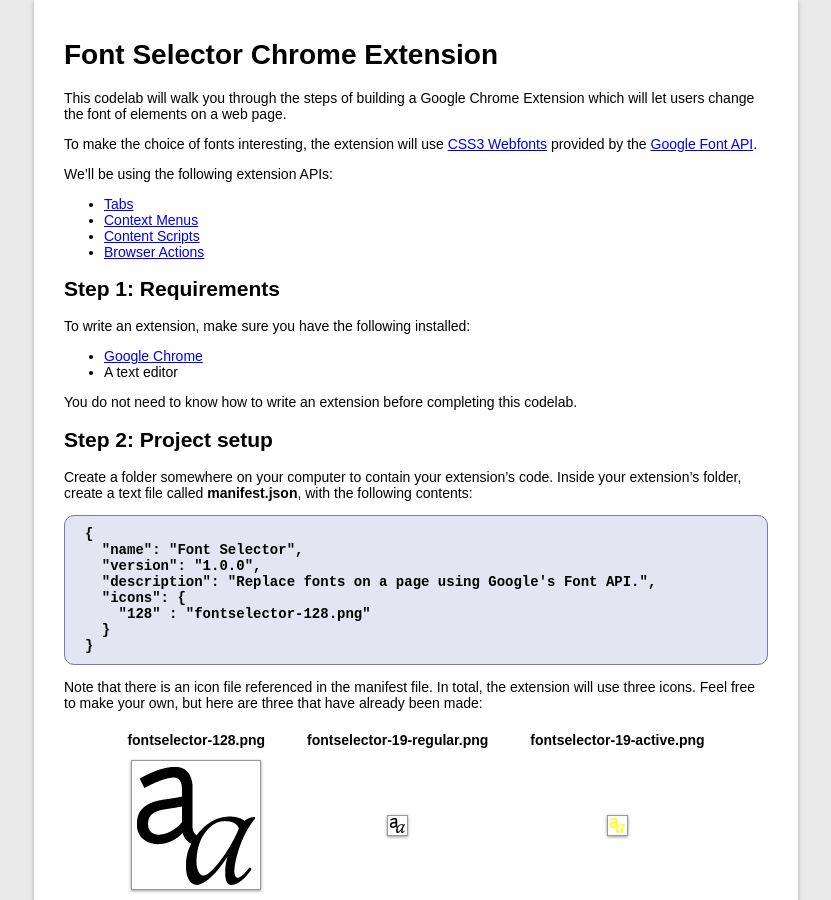
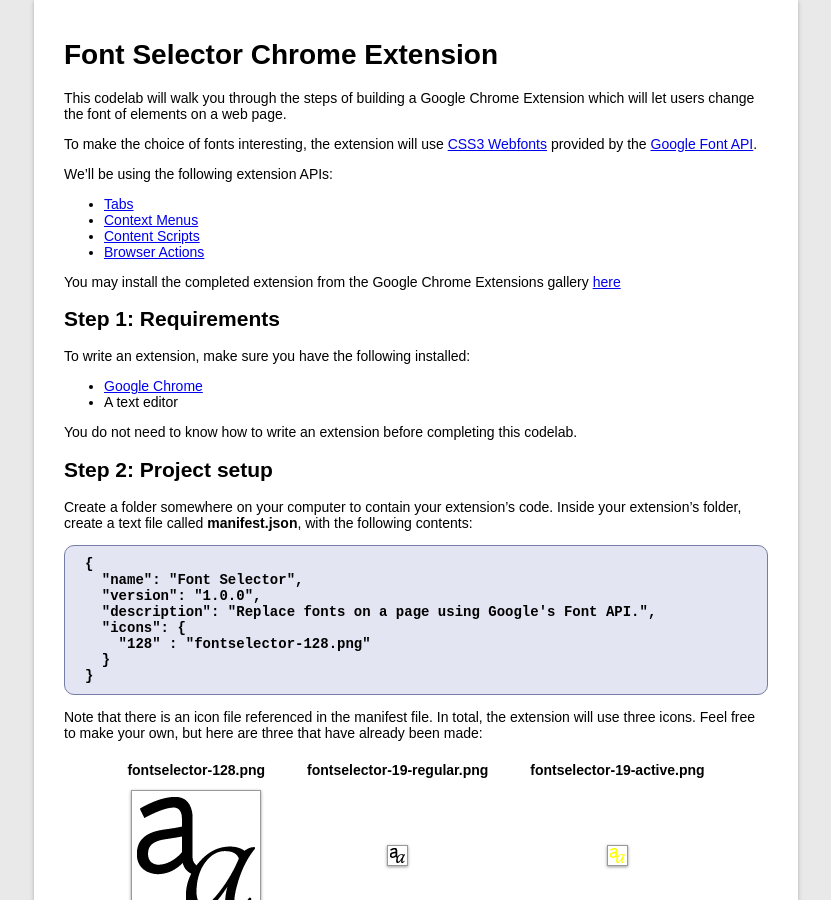
Before and after one commit to kurrik/hackathons, a Jekyll site: the page built from _posts/2010-09-25-font-selector-chrome-extension.markdown, in a window 1280 px wide and 900 px high. Shown: the whole window, without its empty margins (224-1055 px from the left). Built offline with Jekyll 4.4.1, drawn with Linux system fonts in a browser that asks for light colours; some of the changed text lies outside the part shown.

Commit message:
Added links to the finished extension in the gallery.

```diff
--- a/_posts/2010-09-25-font-selector-chrome-extension.markdown
+++ b/_posts/2010-09-25-font-selector-chrome-extension.markdown
@@ -1,7 +1,7 @@
 ---
 layout: default
 title: Font Selector Chrome Extension
-snippet: This codelab will walk you through the steps of building a Google Chrome Extension which will let users change the font of elements on a web page.
+snippet: This codelab will walk you through the steps of building a Google Chrome Extension which will let users change the font of elements on a web page.  You may install the completed extension from the Google Chrome Extensions gallery [here](https://chrome.google.com/extensions/detail/bcpdmdlegeipkagbpefplehebhijpglm)
 categories:
 - chrome extension
 - css3
@@ -16,6 +16,8 @@ We'll be using the following extension APIs:
  * [Context Menus](http://code.google.com/chrome/extensions/contextMenus.html)
  * [Content Scripts](http://code.google.com/chrome/extensions/content_scripts.html)
  * [Browser Actions](http://code.google.com/chrome/extensions/browserAction.html)
+
+You may install the completed extension from the Google Chrome Extensions gallery [here](https://chrome.google.com/extensions/detail/bcpdmdlegeipkagbpefplehebhijpglm)
 
 ## Step 1: Requirements
 
@@ -555,3 +557,5 @@ Here is the source for the final version of the extension:
  *  [fontselector-19-regular.png]({{ site.url }}/static/samples/fontselector/fontselector-19-regular.png)
  *  [manifest.json]({{ site.url }}/static/samples/fontselector/manifest.json)
  *  [selectitem.js]({{ site.url }}/static/samples/fontselector/selectitem.js)
+
+You may install the completed extension from the Google Chrome Extensions gallery [here](https://chrome.google.com/extensions/detail/bcpdmdlegeipkagbpefplehebhijpglm)
```
